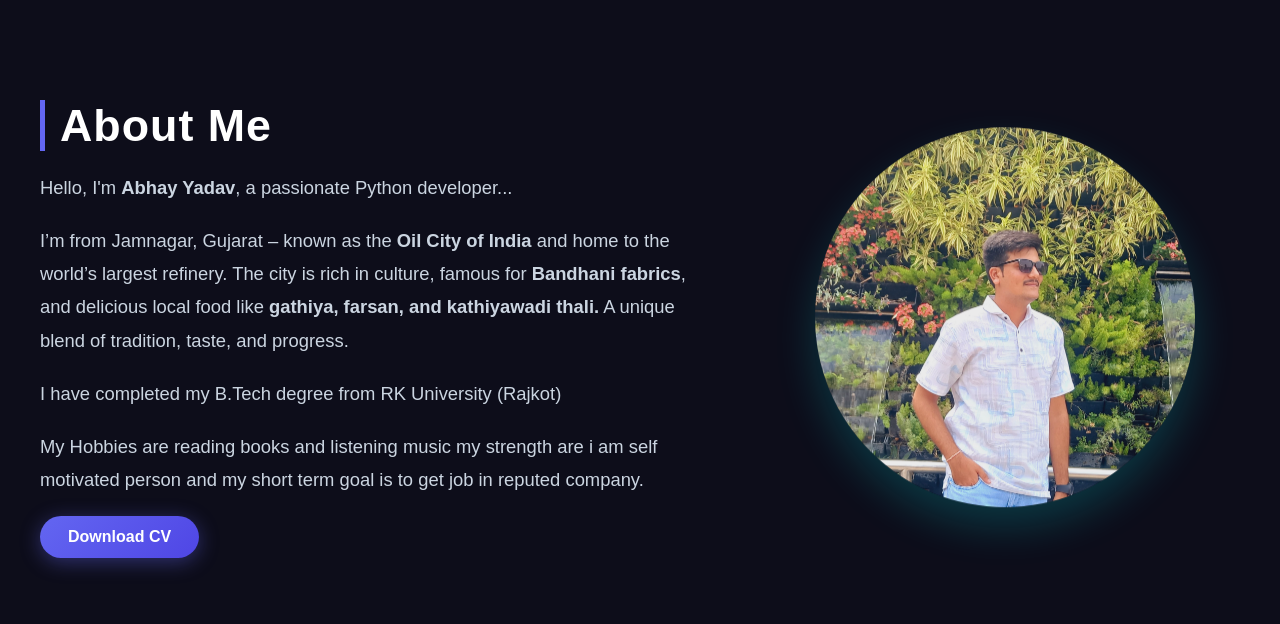
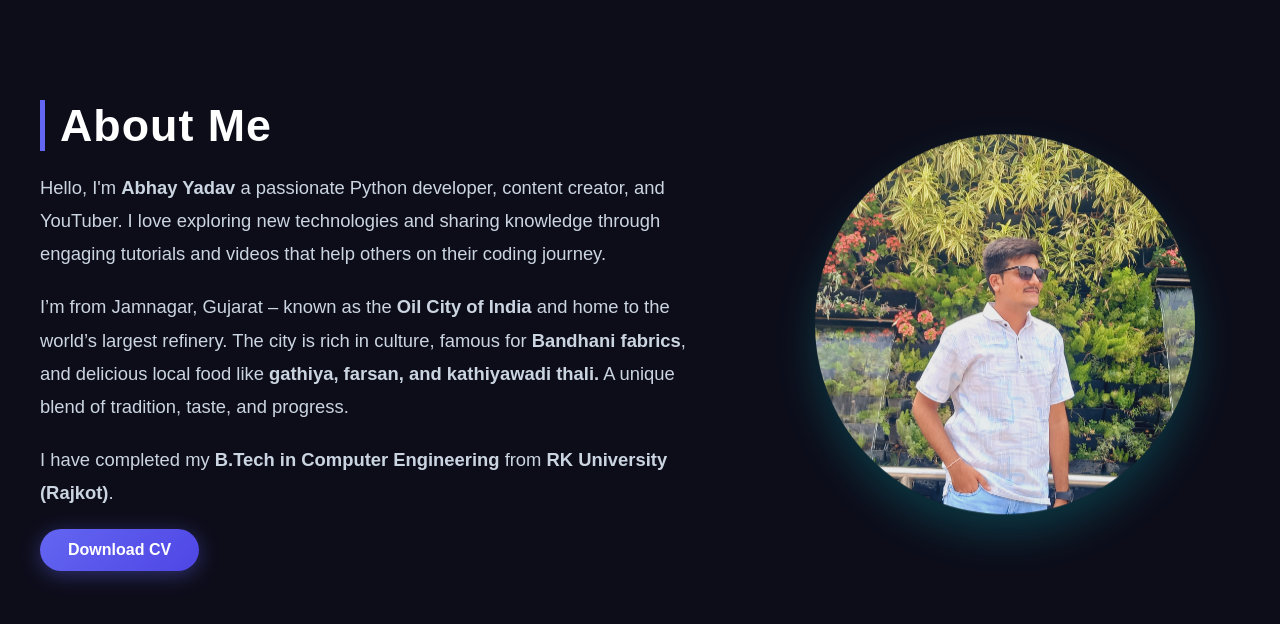
Before and after one commit to abhay-yadav01/Django_portfolio, a Django app: page /about/ in a window 1280 px wide. Shown: the part 69-693 px from the top of the page. Run offline with Django 5.2, Linux system fonts and the light colour scheme.

Commit message:
add favicon

```diff
--- a/portfolioapp/static/css/education.css
+++ b/portfolioapp/static/css/education.css
@@ -128,6 +128,7 @@ p.description {
 .place, .duration {
     font-size: 0.95rem;
     color: #cbd5e0;
+    cursor: pointer;
 }
 
 .experience-points {
--- a/portfolioapp/templates/about.html
+++ b/portfolioapp/templates/about.html
@@ -13,10 +13,9 @@
 
         <div class="about-text">
             <h1 class="section-title">About Me</h1>
-            <p class="section-description">Hello, I'm <strong>Abhay Yadav</strong>, a passionate Python developer...</p>
+            <p class="section-description">Hello, I'm <strong>Abhay Yadav</strong> a passionate Python developer, content creator, and YouTuber. I love exploring new technologies and sharing knowledge through engaging tutorials and videos that help others on their coding journey.</p>
             <p class="section-description">I’m from Jamnagar, Gujarat – known as the <strong>Oil City of India</strong> and home to the world’s largest refinery. The city is rich in culture, famous for <strong>Bandhani fabrics</strong>, and delicious local food like <strong>gathiya, farsan, and kathiyawadi thali.</strong> A unique blend of tradition, taste, and progress.</p>
-            <p class="section-description">I have completed my B.Tech degree from RK University (Rajkot)</p>
-            <p class="section-description">My Hobbies are reading books and listening music my strength are i am self motivated person and my short term goal is to get job in reputed company.</p>
+            <p class="section-description">I have completed my <strong>B.Tech in Computer Engineering</strong> from <strong>RK University (Rajkot)</strong>.</p>
             <a href="{% static 'files/Abhay_Yadav_CV.pdf' %}" download class="about-download-btn">Download CV</a>
         </div>
     </div>
--- a/portfolioapp/templates/header.html
+++ b/portfolioapp/templates/header.html
@@ -9,6 +9,7 @@
     <title>{% block title %}Abhay | Portfolio{% endblock %}</title>
 
     <!-- Stylesheets -->
+    <link rel="shortcut icon" href="{% static 'icons/favicon.ico' %}" type="image/x-icon">
     <link rel="stylesheet" href="{% static 'css/style.css' %}">
     <link rel="stylesheet" href="{% static 'css/about.css' %}">
 </head>
```
Also changed, not shown: portfolioapp/templates/education.html (+4 -4 lines), portfolioapp/static/icons/favicon.ico (added), portfolioapp/static/icons/favicon01.ico (added), portfolioapp/static/icons/netlify-icon.png (added), 1 other file.
